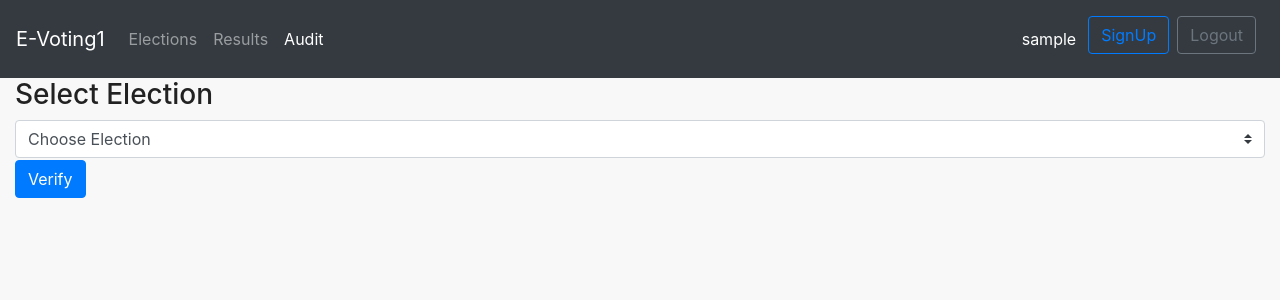
After one commit to subh261096/major, a Flask app: page /audit in a window 1280 px wide. The commit adds this page. Shown: the top 300 px of the page. Run offline with Flask 2, Linux system fonts and the light colour scheme; the visitor is signed in with stand-in values (Sample User, id 1); data that the repository does not hold is empty; some libraries are stand-ins or nearby versions.

Commit message:
audit_fix

```diff
--- a/app.py
+++ b/app.py
@@ -330,6 +330,25 @@ def endElection():
     return render_template("EndElection.html",ElectionList=Elections.query.filter_by(IsOpen=True).all())
 ######################################### END ###########################################################
 
+############################################### AUDIT ######################################################
+@app.route('/audit' , methods=['GET' ,'POST'])
+@is_logged_in
+def audit():
+    if request.method == 'POST':
+        ElectionName = request.form.get("party_name")
+        data_model = VotingList.query.filter_by(ElectionName=ElectionName,VoterId=session['uid'])
+        prevmac = data_model.PrevMac
+        #party = str(data_model.PartyName)
+        print(data_model.PartyName)
+        genMac = hashfunction(str(data_model.PartyName+session['uid']), prevmac)
+        Newmac = data_model.NewMac
+        if genMac == Newmac:
+            flash("Vote Casted Verified")
+    return render_template("audit.html",ElectionList=Elections.query.filter_by(IsOpen=False).all())
+
+
+################################################ END ########################################################
+
 @app.route('/')
 def home():
     return render_template("home.html", ElectionList=Elections.query.all(), ActiveElection=Elections.query.filter_by(IsOpen=True).all())
--- /dev/null
+++ b/templates/audit.html
@@ -0,0 +1,23 @@
+{% extends 'base.html' %}
+{% block title %}
+AUDIT
+{% endblock %}
+{% block body %}
+<div class= "container-fluid">
+	<left>
+        <h3>Select Election</h3>
+    </left>
+    <form action="/audit/" method="post">
+        <select class="custom-select" id="inputGroupSelect01" name="party_name" required aria-required="false">
+            <option value="" selected>Choose Election</option>
+            {% for election in ElectionList %}
+                    <option option value="{{ election.ElectionName }}">{{ election.ElectionName }}</option>
+            {% endfor %}
+        </select>
+
+        <button type="submit" class="btn btn-primary" style="margin-top:2px;">Verify</button>
+	</form>
+
+
+
+{% endblock %}
--- a/templates/base.html
+++ b/templates/base.html
@@ -62,11 +62,11 @@
 
                     {% if request.path=="/audit" %}
                     <li class="nav-item  active">
-                        <a class="nav-link active" href="#">Audit<span class="sr-only">(current)</span></a>
+                        <a class="nav-link active" href="/audit">Audit<span class="sr-only">(current)</span></a>
                     </li>
                     {% else %}
                     <li class="nav-item">
-                        <a class="nav-link" href="#">Audit</a>
+                        <a class="nav-link" href="/audit">Audit</a>
                     </li>
                     {% endif %}
 
```
